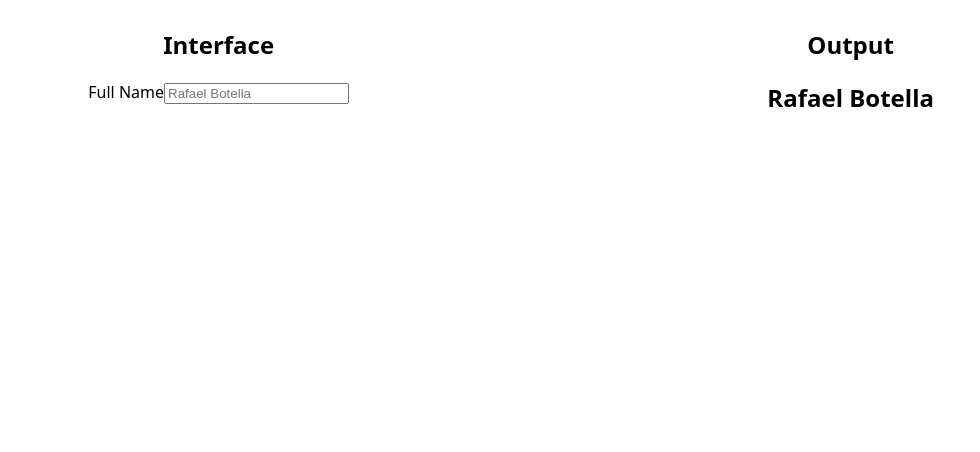
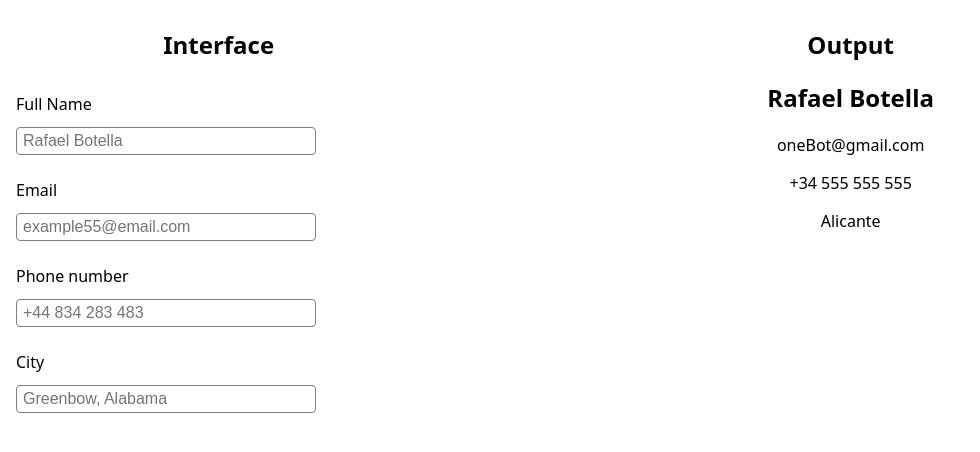
Before and after one commit to rafabo7/top-cv-application, a React (Vite) app: page / in a window 1280 px wide. Shown: the top 452 px of the page, without its empty margins (0-980 px from the left). Built offline with nearby package versions, Linux system fonts and the light colour scheme.

Commit message:
Add styles to InputField and Interface comps. Add the resto of the personalInfo and link it to the logic.

```diff
--- /dev/null
+++ b/src/Styles/InputField.css
@@ -0,0 +1,16 @@
+.input-field {
+    display: flex;
+    flex-direction: column;
+    text-align: left;
+    width: 300px;
+    gap: 12px
+}
+
+.input-field input {
+    border: unset;
+    font-size: 16px;
+    border: 1px solid grey;
+    border-radius: 4px;
+    padding: 4px 6px;
+
+}
--- a/src/Styles/Interface.css
+++ b/src/Styles/Interface.css
@@ -0,0 +1,7 @@
+.interface {
+    padding: 0 8px;
+}
+
+.input-field {
+    padding: 12px 0;
+}
--- a/src/components/InputField.jsx
+++ b/src/components/InputField.jsx
@@ -1,9 +1,9 @@
-
+import '../Styles/InputField.css'
 
 export function InputField ({ labelText, id, type, onChange, "data-key": dataKey, placeHolder}) {
 
     return (
-        <>
+        <section className='input-field'>
         <label htmlFor={id}
         >{labelText}
         </label>
@@ -12,6 +12,6 @@ export function InputField ({ labelText, id, type, onChange, "data-key": dataKey
         onChange={onChange}
         data-key={dataKey}
         placeholder={placeHolder} />
-        </>
+        </section>
     )
 }
--- a/src/components/Interface.jsx
+++ b/src/components/Interface.jsx
@@ -1,4 +1,5 @@
 import { InputField } from "./InputField"
+import '../Styles/Interface.css'
 
 export function Interface ({ onChange, personalInfo }) {
     const { fullName } = personalInfo
@@ -14,6 +15,34 @@ export function Interface ({ onChange, personalInfo }) {
             placeHolder={fullName}
             onChange={onChange} />
 
+            <InputField
+            type='email'
+            id='email'
+            labelText="Email"
+            data-key="email"
+            placeHolder="example55@email.com"
+            onChange={onChange}
+            />
+
+            <InputField
+            type='tel'
+            id='phoneNumber'
+            labelText="Phone number"
+            data-key="phoneNumber"
+            placeHolder="+44 834 283 483"
+            onChange={onChange}
+            />
+
+            <InputField
+            type='text'
+            id='city'
+            labelText="City"
+            data-key="city"
+            placeHolder="Greenbow, Alabama"
+            onChange={onChange}
+            />
+
+
         </section>
     )
 }
--- a/src/components/Output.jsx
+++ b/src/components/Output.jsx
@@ -1,7 +1,7 @@
 
 
 export function Output ({ personalInfo }) {
-    const { fullName } = personalInfo
+    const { fullName, email, phoneNumber, city } = personalInfo
 
 
     return (
@@ -9,6 +9,11 @@ export function Output ({ personalInfo }) {
             <h2>Output</h2>
             <main>
                 <h2>{fullName}</h2>
+                <section className="details">
+                    <p>{email}</p>
+                    <p>{phoneNumber}</p>
+                    <p>{city}</p>
+                </section>
 
             </main>
 
```
